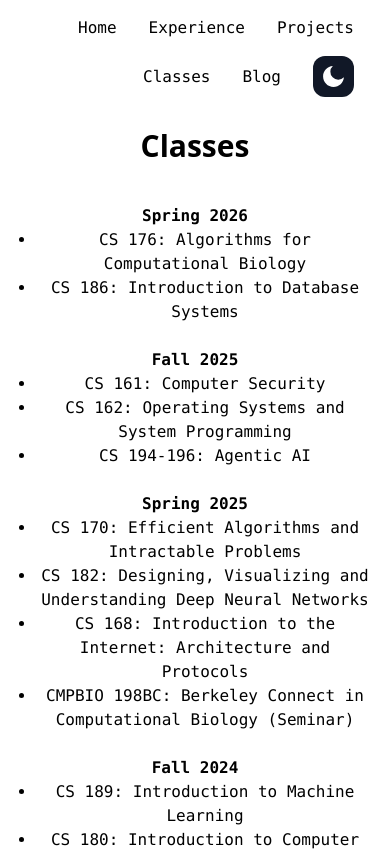
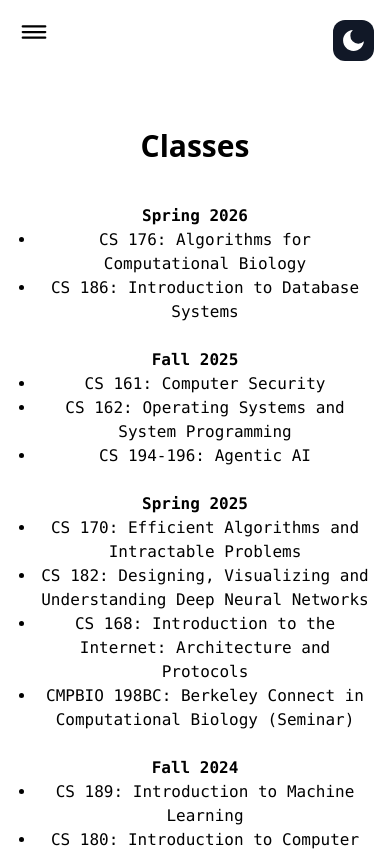
Before and after one commit to ethan-tam33/ethans-website, a Next.js app in the folder ethans-portfolio/: page /classes in a window 390 px wide. Shown: the top 851 px of the page. Built offline with nearby package versions, Linux system fonts and the light colour scheme.

Commit message:
updated headshot and navbar

```diff
--- a/ethans-portfolio/components/Main.tsx
+++ b/ethans-portfolio/components/Main.tsx
@@ -12,7 +12,7 @@ const Main = () => {
             <div className="flex flex-col text-center items-center justify-center md:flex-row md:space-x-4 md:text-left">
                 <div className="md:mt-0 md:w-1/2 animate-fadeIn animation-delay-4">
                     <Image
-                        src="/headshot.png"
+                        src="/headshot2.jpeg"
                         alt=""
                         width={325}
                         height={325}
--- a/ethans-portfolio/components/Navbar.tsx
+++ b/ethans-portfolio/components/Navbar.tsx
@@ -1,9 +1,15 @@
+"use client"
+import { useState } from 'react';
 import ThemeToggle from './ThemeToggle';
 import Tab from './Tab';
+import { IoReorderThreeOutline } from 'react-icons/io5';
 
 export default function Navbar() {
+    const [isMobileMenuOpen, setIsMobileMenuOpen] = useState(false);
+
     return (
-        <div className='flex flex-wrap items-center justify-end space-x-8 pr-4 fixed top-0 right-5 w-full h-16 selection:bg-blue-100 dark:selection:bg-blue-500'>
+        <>
+            <div className='hidden md:flex flex-wrap items-center justify-end space-x-8 pr-4 fixed top-0 right-5 w-full h-16 selection:bg-blue-100 dark:selection:bg-blue-500 z-50'>
                 <Tab href="/" text="Home"></Tab>
                 <Tab href="/experience" text="Experience"></Tab>
                 <Tab href="/projects" text="Projects"></Tab>
@@ -11,5 +17,50 @@ export default function Navbar() {
                 <Tab href="/blog" text="Blog"></Tab>
                 <ThemeToggle></ThemeToggle>
             </div>
+
+            <div className='md:hidden fixed top-0 left-0 w-full h-16 flex items-center justify-between px-4 selection:bg-blue-100 dark:selection:bg-blue-500 z-50'>
+                <button
+                    onClick={() => setIsMobileMenuOpen(!isMobileMenuOpen)}
+                    className='text-4xl text-black dark:text-white'
+                    aria-label='Toggle menu'
+                >
+                    <IoReorderThreeOutline />
+                </button>
+                <ThemeToggle></ThemeToggle>
+            </div>
+
+            {isMobileMenuOpen && (
+                <div
+                    className='md:hidden fixed inset-0 bg-black bg-opacity-50 z-30'
+                    onClick={() => setIsMobileMenuOpen(false)}
+                />
+            )}
+
+            <div
+                className={`md:hidden fixed top-16 left-0 bg-white dark:bg-gray-900 shadow-lg z-40 w-fit min-w-[200px] transition-all duration-300 ease-in-out ${
+                    isMobileMenuOpen
+                        ? 'opacity-100 translate-y-0'
+                        : 'opacity-0 -translate-y-4 pointer-events-none'
+                }`}
+            >
+                <div className='flex flex-col py-4 px-6 space-y-2'>
+                    <div onClick={() => setIsMobileMenuOpen(false)}>
+                        <Tab href="/" text="Home"></Tab>
+                    </div>
+                    <div onClick={() => setIsMobileMenuOpen(false)}>
+                        <Tab href="/experience" text="Experience"></Tab>
+                    </div>
+                    <div onClick={() => setIsMobileMenuOpen(false)}>
+                        <Tab href="/projects" text="Projects"></Tab>
+                    </div>
+                    <div onClick={() => setIsMobileMenuOpen(false)}>
+                        <Tab href="/classes" text="Classes"></Tab>
+                    </div>
+                    <div onClick={() => setIsMobileMenuOpen(false)}>
+                        <Tab href="/blog" text="Blog"></Tab>
+                    </div>
+                </div>
+            </div>
+        </>
     );
 };
```
Also changed, not shown: ethans-portfolio/public/headshot2.jpeg (added). Lines whose indentation alone changed are shown as unchanged.
